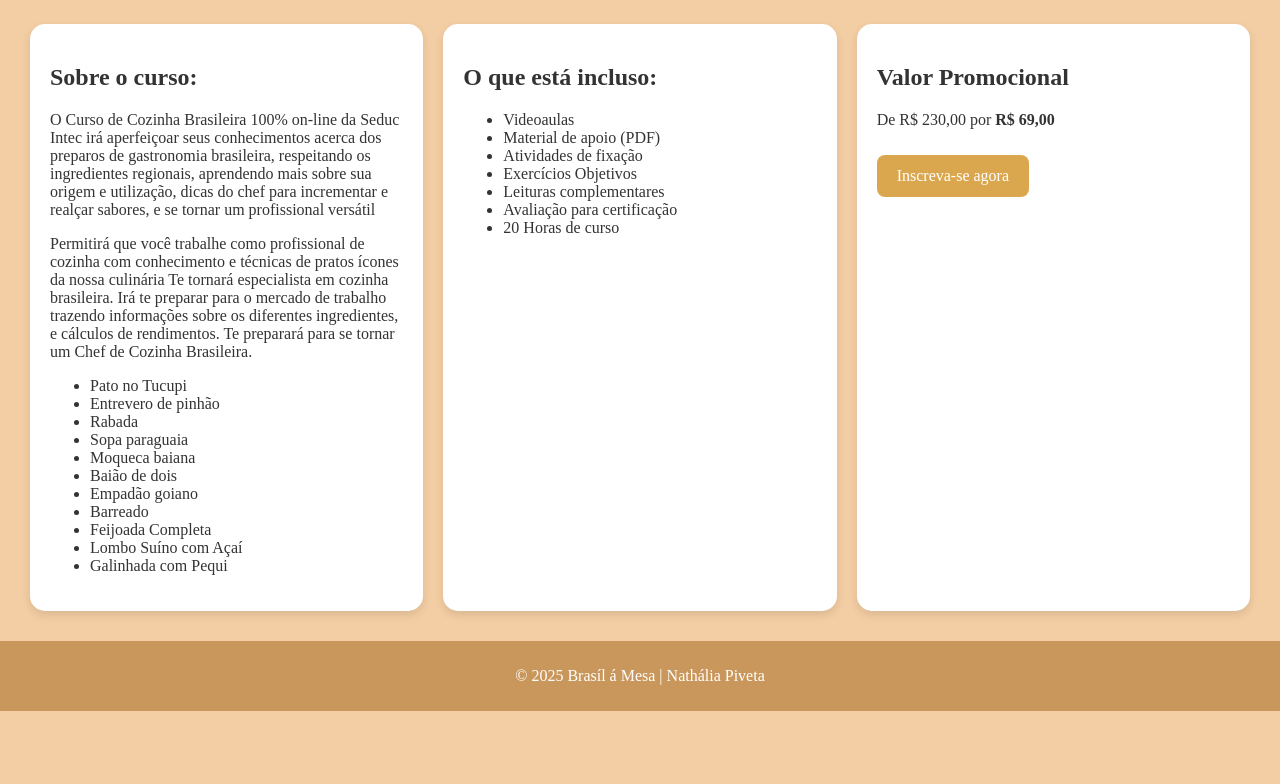
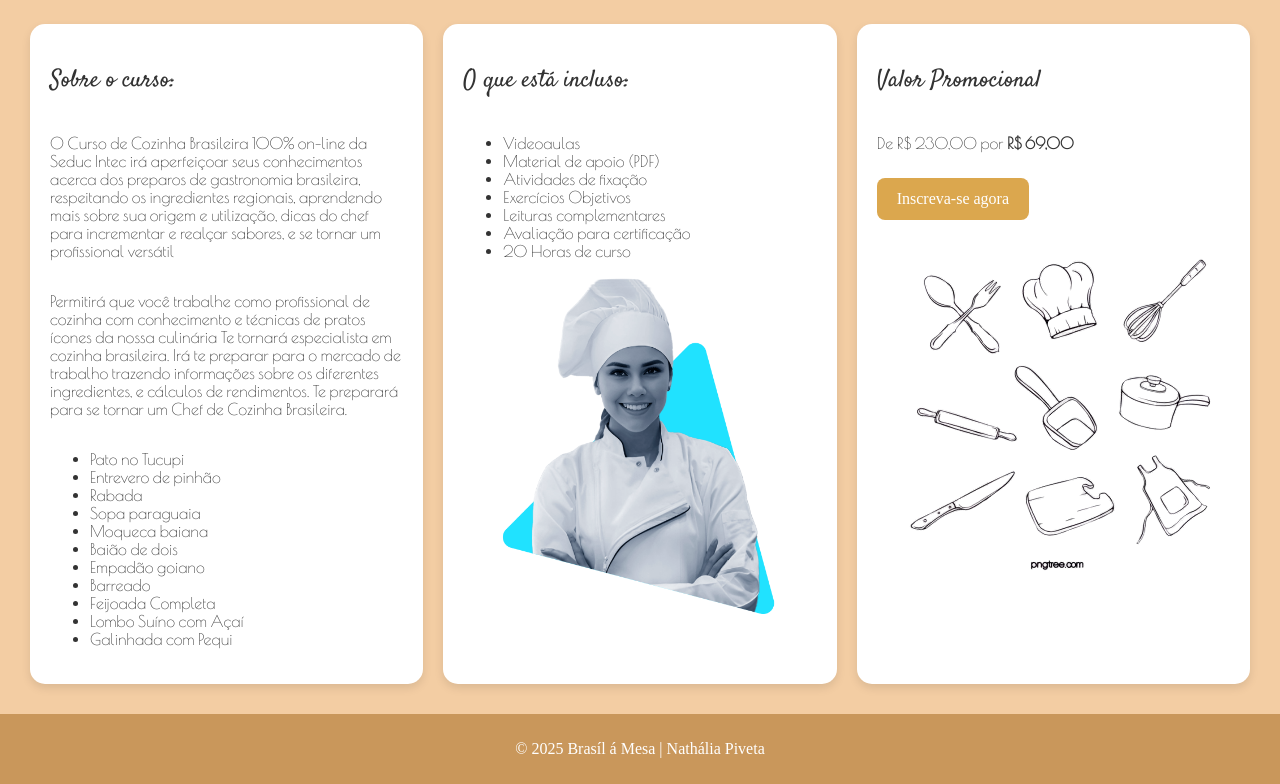
Before and after one commit to nathaliapiveta/Brasil-a-mesa, a plain HTML site: page venda.html in a window 1280 px wide. Shown: the part 126-910 px from the top of the page. Before the commit the page ends 837 px from the top, so only its background shows below. Drawn offline with nearby package versions, Linux system fonts and the light colour scheme.

Commit message:
Estilização com ajustes e melhorias

```diff
--- a/css/style.css
+++ b/css/style.css
@@ -1,3 +1,7 @@
+@import url('https://fonts.googleapis.com/css2?family=Poiret+One&display=swap');
+@import url('https://fonts.googleapis.com/css2?family=Satisfy&display=swap');
+@import url('https://fonts.googleapis.com/css2?family=Cinzel:wght@400..900&display=swap');
+
 body {
     padding: 0;
     margin: 0;
@@ -75,6 +79,8 @@ header {
     flex: 1;
     min-width: 250px;
     box-shadow: 0 4px 10px rgba(0, 0, 0, 0.1);
+    display: flex;
+    flex-direction: column;
   }
 
   .pagina {
@@ -102,6 +108,8 @@ header {
     border-radius: 8px;
     text-decoration: none;
     margin-top: 10px;
+    align-self: flex-start;
+    width: auto;
   }
 
   .botao-compra:hover {
@@ -111,4 +119,36 @@ header {
   .img-itens{
     width: 280px;
     height: auto;
+    margin-top: auto;
+   align-self: center;
   }
+
+  .img-venda{
+    width: 280px;
+    height: auto;
+    display: block;
+    margin: 0 auto;
+  }
+
+  .img-curso{
+    width: 360px;
+    height: auto;
+    display: block;
+    margin: 0 auto;
+  }
+
+  header h1, .menu{
+    font-family: "Cinzel", serif;
+    font-weight: 400;
+  }
+
+  main section h2{
+    font-family: "Satisfy", cursive;
+  font-weight: 400;
+
+  }
+
+  main section p, ul{
+    font-family: "Poiret One", sans-serif;
+  font-weight: 400;
+  }
--- a/venda.html
+++ b/venda.html
@@ -58,12 +58,14 @@
                 <li>Avaliação para certificação</li>
                 <li>20 Horas de curso</li>
               </ul>
+            <img src="img/chefedecozinha.png" alt="imagem" class="img-venda">
         </section>
 
         <section class="bloco">
             <h2>Valor Promocional</h2>
             <p> De R$ 230,00 por <strong>R$ 69,00</strong></p>
             <a href="https://seducintec.com.br/cursos/curso-on-line-de-gastronomia-brasileira-2/" class="botao-compra">Inscreva-se agora</a>
+            <img src="img/itenscozinha.png" alt="imagem" class="img-curso">
         </section>
     </main>
 
```
Also changed, not shown: item.html (+3 -8 lines), img/chefedecozinha.png (added), img/itenscozinha.png (added).
